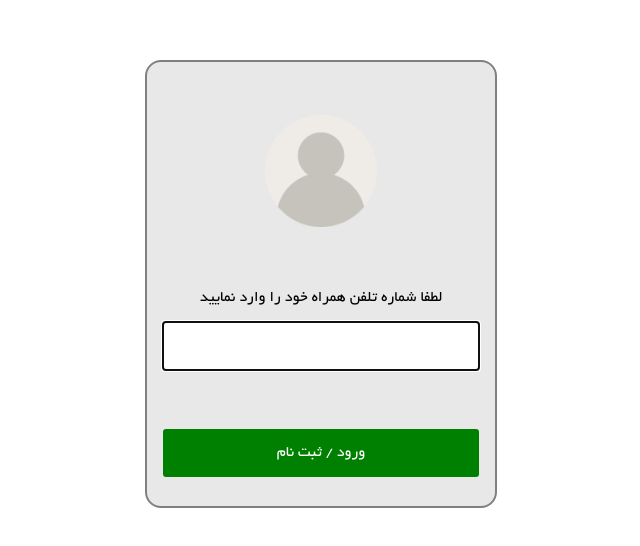
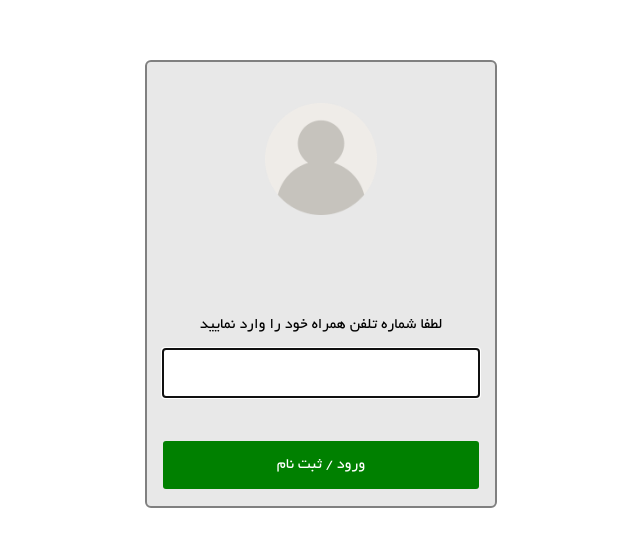
Before and after one commit to mohammadJaliliTorkamani/stu_assist, a React (Create React App) app: page /login in a window 1280 px wide. Shown: the part 116-662 px from the top of the page, without its empty margins (319-959 px from the left). Built offline with nearby package versions, Linux system fonts and the light colour scheme.

Commit message:
small ui bug fixes

```diff
--- a/src/components/Button.css
+++ b/src/components/Button.css
@@ -13,6 +13,9 @@
     font-size: 1em;
     color: #fff;
     cursor: pointer;
+    display: flex;
+    justify-content: center;
+    align-items: center;
     background-color: var(--primary);
 }
 
--- a/src/components/Button.tsx
+++ b/src/components/Button.tsx
@@ -1,19 +1,16 @@
-import styled from "@emotion/styled"
 import './Button.css'
 
 interface IProps {
     title: string,
     reference?: any,
-    onClick?: (e: React.MouseEvent<HTMLButtonElement>) => void
+    onClick: (e: React.MouseEvent<HTMLButtonElement>) => void
 }
 
 function Button({ title, onClick, reference = null }: IProps) {
     return (
-        <button
-            className="btn"
-            ref={reference}
-            onClick={(e) => onClick!(e)}>{title}
-        </button>
+        <button className="btn" ref={reference} onClick={(e) => onClick(e)}>
+            {title}
+        </button >
     )
 }
 
--- a/src/components/Header.tsx
+++ b/src/components/Header.tsx
@@ -37,7 +37,6 @@ function Header({ pages }: IProps) {
     }, [token])
 
     return (
-        <>
         <NavBar>
             <Link to='/' className="navbar-logo" onClick={closeMobileMenu}>
                 Stu-Assist
@@ -88,11 +87,10 @@ function Header({ pages }: IProps) {
                     </Link>
                 </li>
             </ul>
-                <Link to={!isUser ? 'login' : 'profile'}>
-                    <Button title={!isUser ? "ورود / ثبت نام" : "حساب کاربری"} />
+            <Link to={!isUser ? 'login' : 'profile'} style={{ textDecoration: 'none' }}>
+                <Button title={!isUser ? "ورود / ثبت نام" : "حساب کاربری"} onClick={e => null} />
             </Link>
         </NavBar>
-        </>
     );
 }
 
--- a/src/components/HomeOptionBox.tsx
+++ b/src/components/HomeOptionBox.tsx
@@ -16,7 +16,7 @@ interface IProps {
 
 const containerActiveStyle = {
     cursor: 'pointer',
-    fontSize: '1.2em',
+    fontSize: '1em',
     background: '#11a841',
     color: 'white',
     border: '4px solid #0a3816',
@@ -33,7 +33,7 @@ const containerActiveStyle = {
 
 const containerDeactiveStyle = {
     cursor: 'pointer',
-    fontSize: '1.2em',
+    fontSize: '1em',
     background: 'white',
     color: '#0a3816',
     border: '4px solid #0a3816',
--- a/src/pages/Home.tsx
+++ b/src/pages/Home.tsx
@@ -32,7 +32,7 @@ function Home() {
                 hovered={optionID === 1}
                 page={{
                     id: 1,
-                    text: "محاسبه GPA",
+                    text: "محاسبه ای سی تی اس",
                     link: "gpa-calculator"
                 }} />
             <HomeOptionBox key={2}
@@ -47,7 +47,7 @@ function Home() {
                 hovered={optionID === 2}
                 page={{
                     id: 2,
-                    text: "محاسبه ECTS",
+                    text: "محاسبه جی پی ای",
                     link: "ects-calculator"
                 }} />
         </div>
--- a/src/pages/Login.tsx
+++ b/src/pages/Login.tsx
@@ -20,10 +20,10 @@ const Box = styled.div`
     flex-direction: column;
     justify-content: space-around;
     align-items: stretch;
-    min-height: 28rem;
+    height: 28rem;
     width: 22rem;
     border: 2px solid gray;
-    border-radius: 1rem;
+    border-radius: 6px;
     padding-left: 1rem;
     padding-right: 1rem;
     padding-top: 1.5rem;
@@ -39,14 +39,15 @@ const Logo = styled.img`
 
 const PhoneContainer = styled.div`
     display: flex;
+    height: 10rem;
     flex-direction: column;
-    justify-content: center;
     align-items: stretch;
 `
 
 const Title = styled.div`
     font-size: 1em;
     color: black;
+    margin-top: 4rem;
     margin-bottom: 1rem;
     align-self: center;
 `
```
Lines whose indentation alone changed are shown as unchanged.
